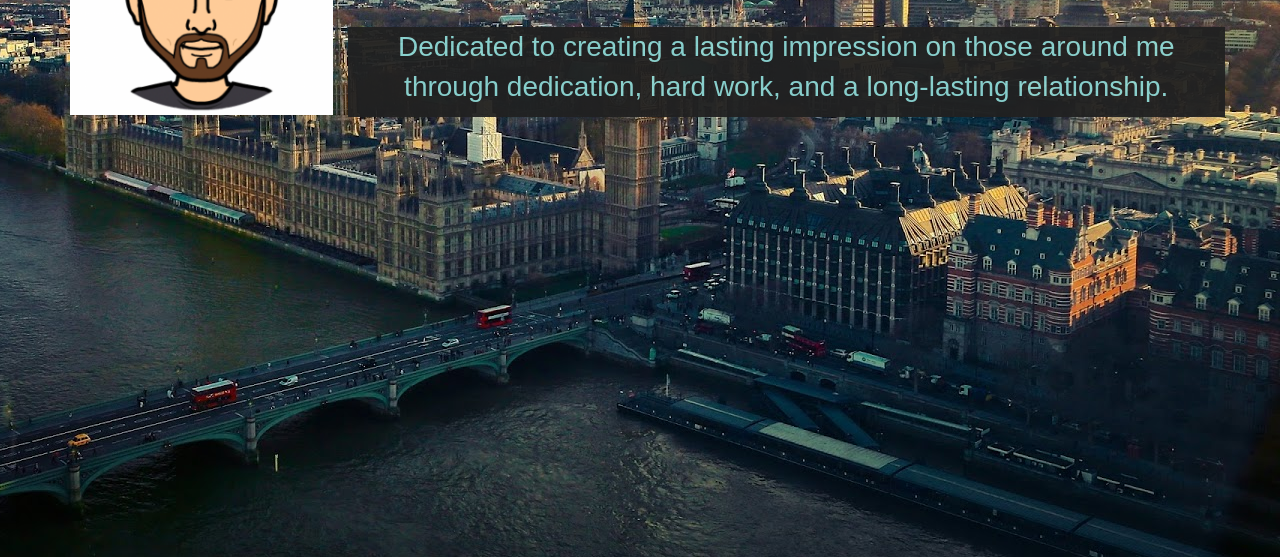
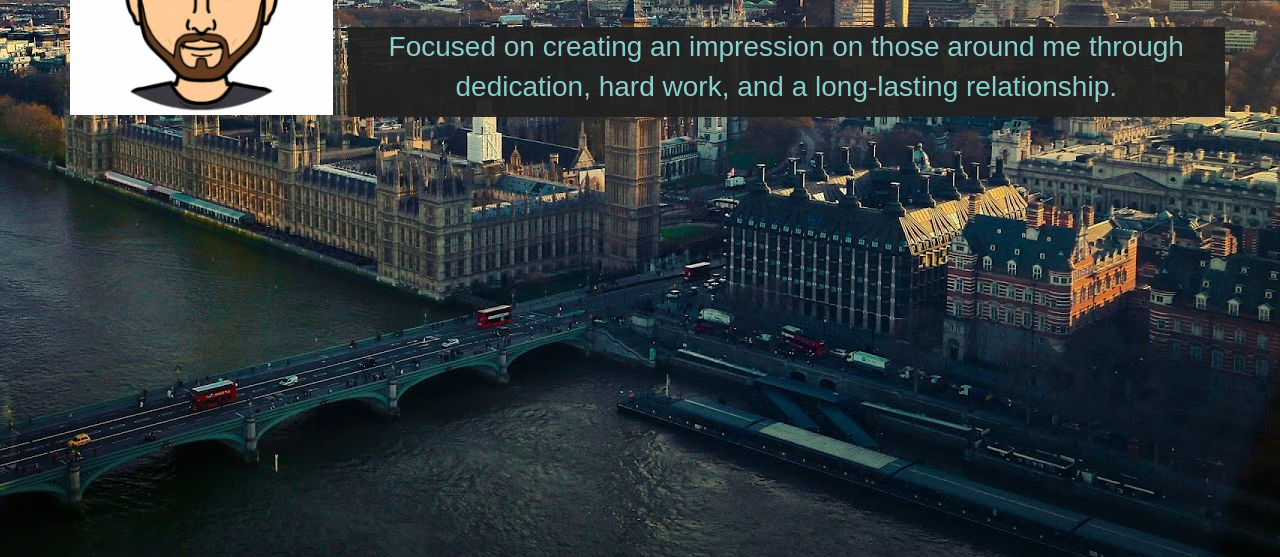
Before and after one commit to caydensimler/caydensimler.github.io, a plain HTML site: page index.html in a window 1280 px wide. Shown: the part 243-800 px from the top of the page. Drawn offline with Linux system fonts and the light colour scheme; a web font is replaced by a local one.

Commit message:
Changed wording about me section of front page

```diff
--- a/index.html
+++ b/index.html
@@ -119,7 +119,7 @@
 				</div>
 
 				<div class="aboutmecontent col-xs-12 col-sm-9 col-md-9 col-lg-9" id="tblue">
-					<p>Dedicated to creating a lasting impression on those around me through dedication, hard work, and a long-lasting relationship.</p>
+					<p>Focused on creating an impression on those around me through dedication, hard work, and a long-lasting relationship.</p>
 				</div>
 
 
```
